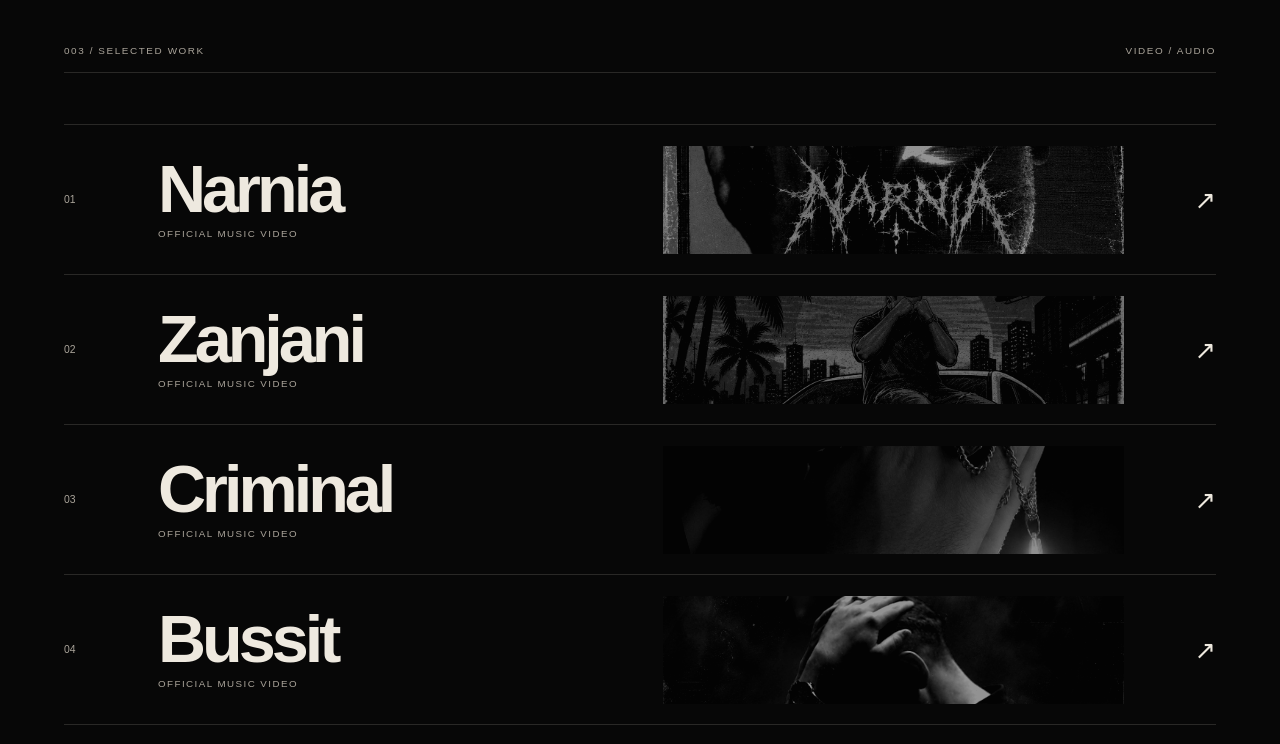
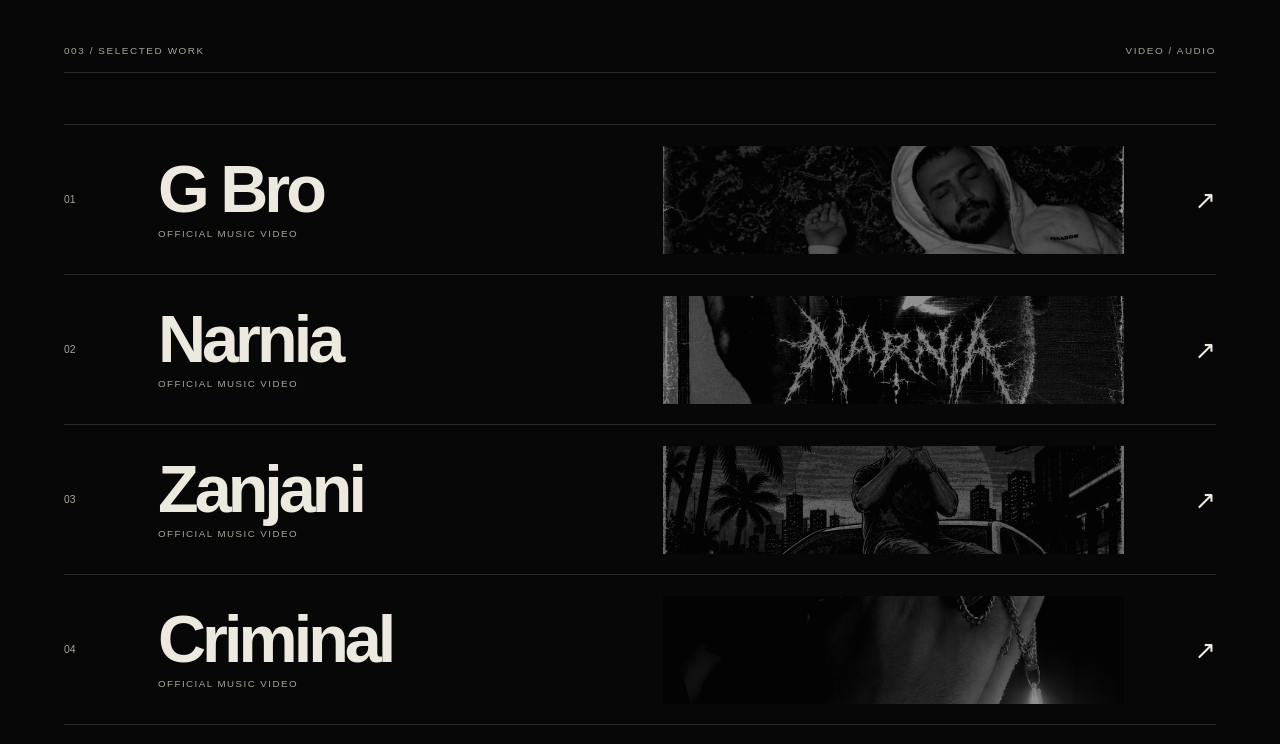
Before and after one commit to mehrdadseifi2004-blockchain/akatiz-website, a Next.js app: page / in a window 1280 px wide. Shown: the part 2440-3184 px from the top of the page. Built offline with nearby package versions, Linux system fonts and the light colour scheme.

Commit message:
add music video gbro

```diff
--- a/app/page.tsx
+++ b/app/page.tsx
@@ -258,6 +258,14 @@ export default function Home() {
               {[
                 [
                   "01",
+                  "G Bro",
+                  "Official Music Video",
+                  "موزیک ویدیوی رسمی",
+                  "DvjGyseFqd8",
+                  "/images/gbro.jpg",
+                ],
+                [
+                  "02",
                   "Narnia",
                   "Official Music Video",
                   "موزیک ویدیوی رسمی",
@@ -266,7 +274,7 @@ export default function Home() {
                 ],
 
                 [
-                  "02",
+                  "03",
                   "Zanjani",
                   "Official Music Video",
                   "موزیک ویدیوی رسمی",
@@ -275,7 +283,7 @@ export default function Home() {
                 ],
 
                 [
-                  "03",
+                  "04",
                   "Criminal",
                   "Official Music Video",
                   "موزیک ویدیوی رسمی",
@@ -284,7 +292,7 @@ export default function Home() {
                 ],
 
                 [
-                  "04",
+                  "05",
                   "Bussit",
                   "Official Music Video",
                   "موزیک ویدیوی رسمی",
@@ -293,7 +301,7 @@ export default function Home() {
                 ],
 
                 [
-                  "05",
+                  "06",
                   "LemOon",
                   "Official Music Audio",
                   "موزیک رسمی",
@@ -302,7 +310,7 @@ export default function Home() {
                 ],
 
                 [
-                  "06",
+                  "07",
                   "Bluff",
                   "Freestyle / Music Video",
                   "فری‌استایل / موزیک ویدیو",
@@ -311,7 +319,7 @@ export default function Home() {
                 ],
 
                 [
-                  "07",
+                  "08",
                   "Holdup",
                   "Official Music Audio",
                   "موزیک رسمی",
```
Also changed, not shown: public/images/gbro.jpg (added).
